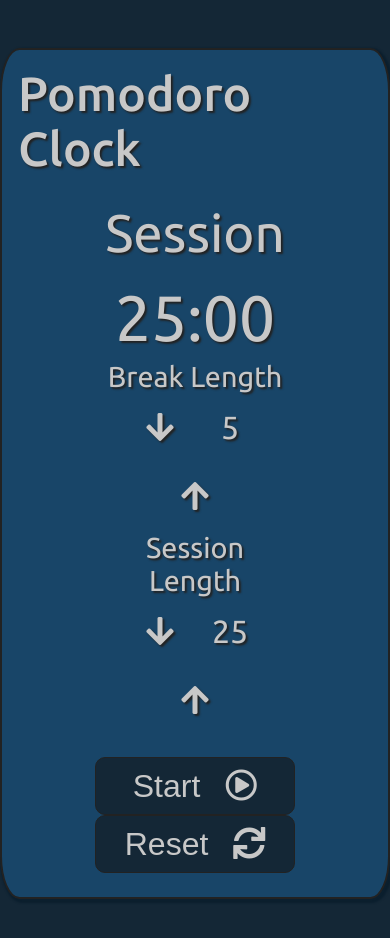
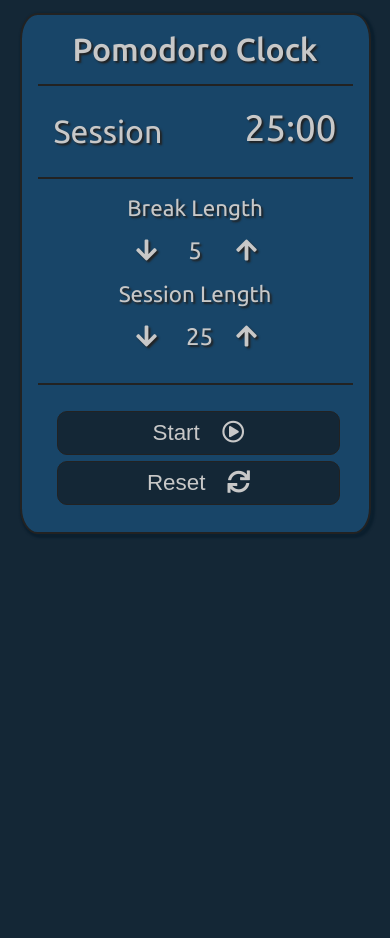
Before and after one commit to mark-ulrich/fcc-pomodoro-clock, a React app: page / in a window 390 px wide. After the commit the page ends 844 px from the top, so only its background shows below. Built offline with nearby package versions, Linux system fonts and the light colour scheme.

Commit message:
Completed responsiveness

```diff
--- /dev/null
+++ b/src/scss/_responsive.scss
@@ -0,0 +1,125 @@
+@mixin borderSeparator {
+  padding-bottom: 1rem;
+  border-bottom: 2px solid $color-black;
+}
+
+@media screen and (max-width: 660px) {
+  #app-container {
+    max-width: 90%;
+
+    #app-header {
+      h1 {
+        font-size: 2rem;
+      }
+    }
+
+    #timer-container {
+      #timer-label {
+        h3 {
+          font-size: 2rem;
+        }
+      }
+
+      #time-left {
+        font-size: 2.2rem;
+      }
+    }
+
+    #timer-controls {
+      .timer-control-button {
+        font-size: 1.4rem;
+        padding: 0.5rem;
+        width: 140px;
+        margin: 0 1.2rem;
+      }
+    }
+
+    #length-controls {
+      // * {
+      //   border: 1px red solid;
+      // }
+
+      .length-control-container {
+        font-size: 1rem;
+
+        .control {
+          width: 50px;
+          font-size: 1.5rem;
+          text-align: center;
+        }
+
+        h3 {
+          font-size: 1.4rem;
+        }
+      }
+    }
+  }
+}
+
+@media screen and (max-width: 440px) {
+  #app-container {
+    margin: 0.8rem auto;
+
+    #app-header {
+      h1 {
+        font-size: 2rem;
+      }
+
+      @include borderSeparator();
+    }
+
+    #timer-container {
+      flex-basis: 100%;
+      margin-bottom: 1rem;
+      padding: 0 1rem;
+      @include borderSeparator;
+
+      display: flex;
+      flex-flow: row nowrap;
+      justify-content: space-between;
+      align-content: space-between;
+
+      #timer-label {
+        h3 {
+          font-size: 2rem;
+        }
+      }
+
+      #time-left {
+        font-size: 2.3rem;
+      }
+    }
+
+    #timer-controls {
+      flex-basis: 100%;
+
+      .timer-control-button {
+        font-size: 1.4rem;
+        padding: 0.5rem;
+        width: 90%;
+        margin: 0.2rem 1.2rem;
+      }
+    }
+
+    #length-controls {
+      flex-basis: 100%;
+
+      @include borderSeparator;
+
+      .length-control-container {
+        flex-basis: 20%;
+        font-size: 1rem;
+
+        .control {
+          width: 50px;
+          font-size: 1.5rem;
+          text-align: center;
+        }
+
+        h3 {
+          font-size: 1.4rem;
+        }
+      }
+    }
+  }
+}
--- a/src/scss/main.scss
+++ b/src/scss/main.scss
@@ -46,7 +46,9 @@ body {
   }
 
   #app-header {
+    flex-basis: 100%;
     margin: 0 auto 1rem;
+    text-align: center;
 
     color: $app-header-color;
 
@@ -150,3 +152,5 @@ body {
     }
   }
 }
+
+@import 'responsive';
```
Also changed, not shown: src/css/main.css.
